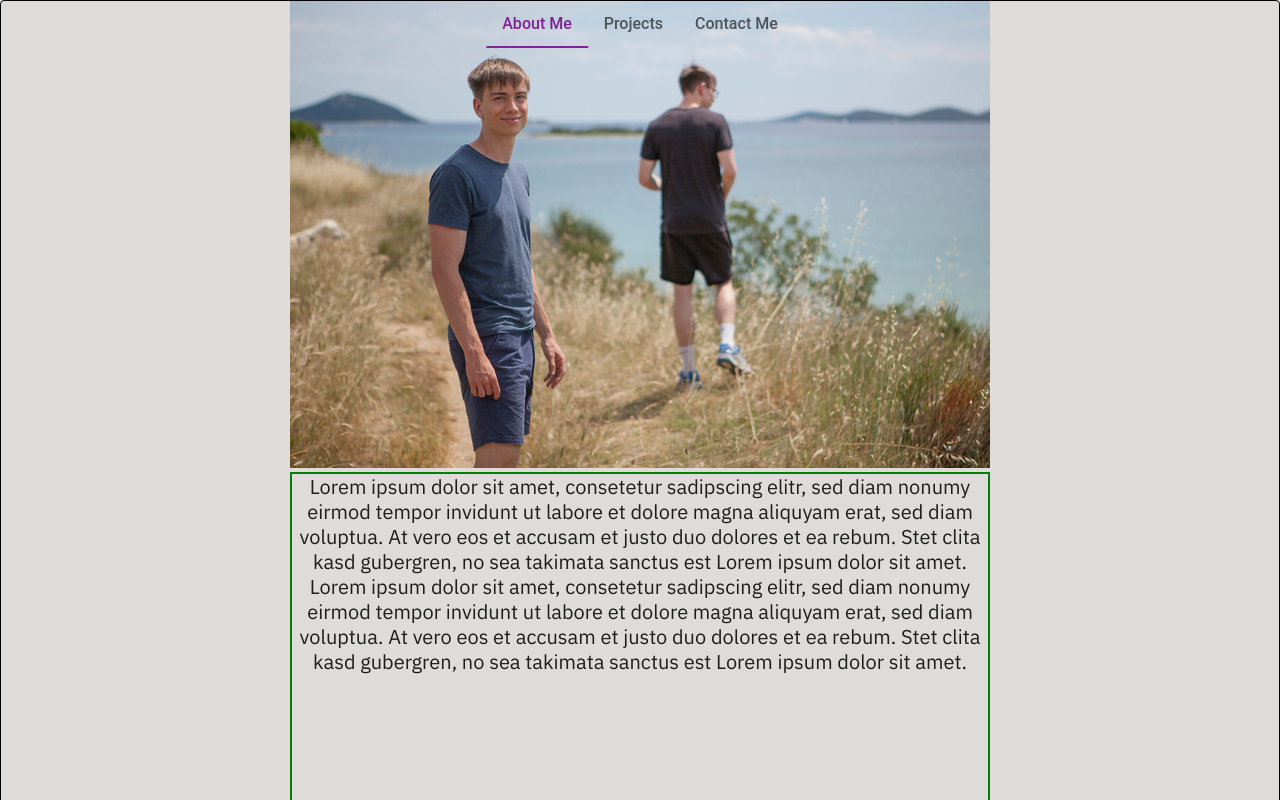
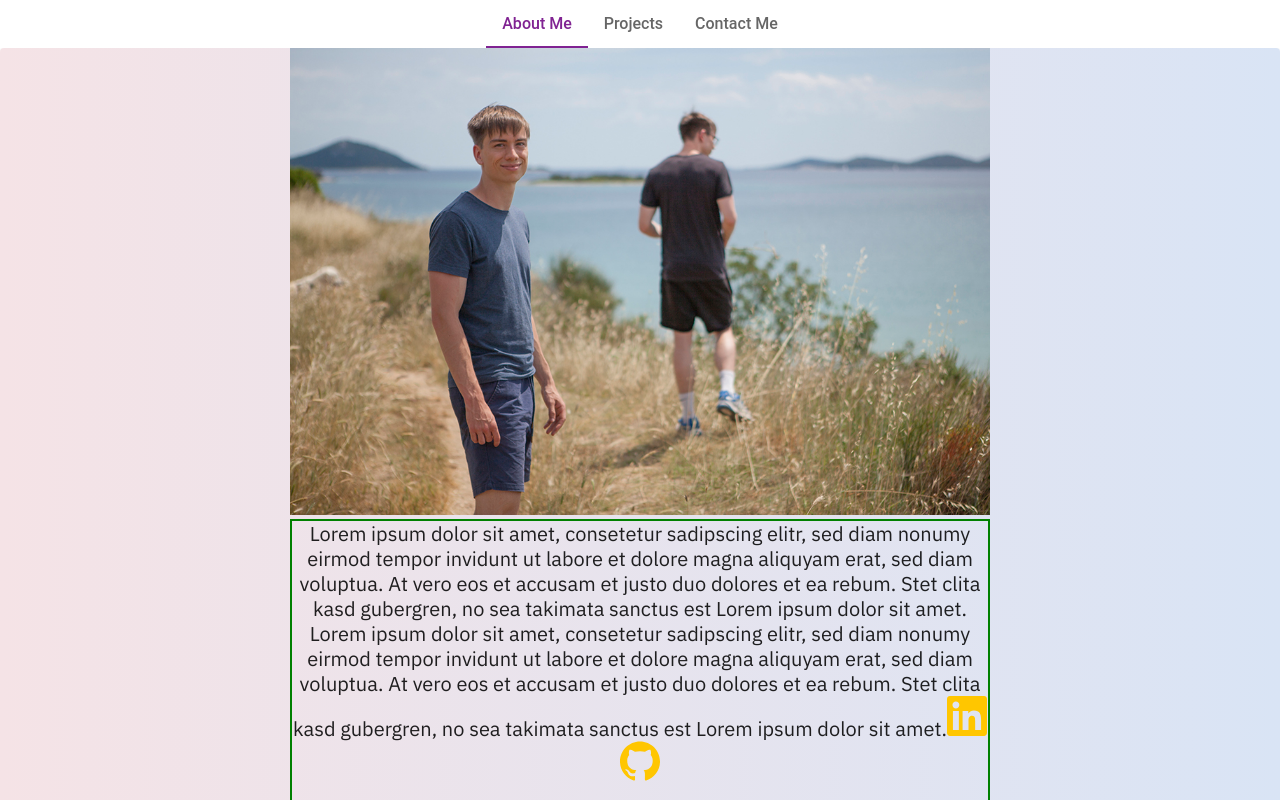
Before and after one commit to MarkusDunkel/personal_homepage, a React (Create React App) app: page / in a window 1280 px wide. Shown: the top 800 px of the page. Built offline with nearby package versions, Linux system fonts and the light colour scheme.

Commit message:
Component IconHolder created, NavBar improved

```diff
--- a/src/App.tsx
+++ b/src/App.tsx
@@ -1,14 +1,18 @@
-import { Box, colors, createTheme, Tab, Tabs, ThemeProvider, Typography } from '@mui/material';
-import type { PaletteOptions } from '@mui/material';
-import { SyntheticEvent, useRef, useState } from 'react';
+import {
+  Box, ThemeProvider,
+  Typography, useTheme
+} from '@mui/material';
+import { useRef, useState } from 'react';
+import { SiGithub, SiLinkedin } from "react-icons/si";
 import './App.css';
+import { aboutMeText } from './components/content';
+import ContentHolder from './components/ContentHolder';
+import IconHolder from './components/IconHolder';
+import NavBar from './components/NavBar';
 import ScrollToTop from './components/ScrollToTop';
 import SiteSection from './components/SiteSection';
 import { defaultTheme } from './components/theme';
-import { aboutMeText } from './components/content';
-import profilePicture from './pictures/profilePicture.jpg'
-import ContentHolder from './components/ContentHolder';
-import NavBar from './components/NavBar';
+import profilePicture from './pictures/profilePicture.jpg';
 
 
 export const getTabProps = (
@@ -30,8 +34,8 @@ function App() {
   const about: any = useRef<HTMLInputElement>(null);
   const project: any = useRef<HTMLInputElement>(null);
   const contact: any = useRef<HTMLInputElement>(null);
-
-
+  const theme = useTheme();
+  console.log(theme.palette.primary.light);
   const [tabIndex, setTabIndex] = useState('about');
 
 
@@ -41,13 +45,20 @@ function App() {
       <Box>
         <ScrollToTop />
 
-        <NavBar about={about} project={project} contact={contact} setTabIndex={setTabIndex} tabIndex={tabIndex} />
+        <NavBar about={about} project={project} contact={contact} setTabIndex={setTabIndex}
+          tabIndex={tabIndex} />
         <Box sx={{ width: '100%' }}>
           <SiteSection>
             <ContentHolder>
-              <img src={profilePicture} alt="fireSpot" style={{ width: '700px', }} />
+              <img src={profilePicture} alt="profilePicture" style={{ width: '700px', }} />
               <Box height='500px' ref={about} id='about' sx={{ border: '2px solid green' }}>
                 <Typography variant='body'>{aboutMeText}</Typography>
+                <IconHolder link='https://linkedin.com/in/mdunkel/' >
+                  <SiLinkedin />
+                </IconHolder>
+                <IconHolder link='https://github.com/MarkusDunkel' >
+                  <SiGithub />
+                </IconHolder>
               </Box>
             </ContentHolder>
           </SiteSection>
--- /dev/null
+++ b/src/components/IconHolder.tsx
@@ -0,0 +1,27 @@
+import { useTheme } from '@mui/material';
+import { ReactNode } from 'react';
+import { IconContext } from 'react-icons';
+
+export interface IconHolderProps {
+
+    link: string;
+    children: ReactNode;
+}
+
+const IconHolder = ({ link, children }: IconHolderProps) => {
+    const theme = useTheme();
+    return (
+        <IconContext.Provider value={{
+            color: theme.palette.action.selected, size: '40',
+            className: "global-class-name"
+        }}>
+            <a href={link}>
+                {children}
+            </a>
+
+        </IconContext.Provider>
+    )
+}
+
+
+export default IconHolder
--- a/src/components/NavBar.tsx
+++ b/src/components/NavBar.tsx
@@ -1,4 +1,4 @@
-import { Tab, Tabs, Typography } from "@mui/material";
+import { alpha, Box, Tab, Tabs, Typography, useTheme } from "@mui/material";
 import { SyntheticEvent, useRef, useState } from "react";
 
 export const getTabProps = (
@@ -24,6 +24,11 @@ interface SiteSectionProps {
 }
 const NavBar = ({ about, project, contact, setTabIndex, tabIndex }: SiteSectionProps) => {
 
+    const navBarHeight = 48;
+
+    const theme = useTheme();
+
+    const backgroundColor = alpha(theme.palette.neutrals.background, .9)
 
 
     const scrollToSection = (event: SyntheticEvent<Element, Event>, newTabIndex: string) => {
@@ -48,7 +53,13 @@ const NavBar = ({ about, project, contact, setTabIndex, tabIndex }: SiteSectionP
     }
 
     return (
-        <Tabs value={tabIndex} onChange={scrollToSection} centered sx={{ position: "fixed", left: '50%', transform: 'translate(-50%, 0)', }}>
+        <Box sx={{ height: navBarHeight }}>
+
+
+            <Tabs value={tabIndex} onChange={scrollToSection} centered textColor='primary' sx={{
+                position: "fixed", left: '50%', transform: 'translate(-50%, 0)',
+                bgcolor: backgroundColor, width: '100%', height: navBarHeight
+            }}>
                 <Tab {...getTabProps(
                     'About Me', 'about'
                 )} />
@@ -62,7 +73,12 @@ const NavBar = ({ about, project, contact, setTabIndex, tabIndex }: SiteSectionP
 
 
             </Tabs>
+        </Box>
     );
 }
 
 export default NavBar
+
+function color(white: any): string {
+    throw new Error("Function not implemented.");
+}
--- a/src/components/SiteSection.tsx
+++ b/src/components/SiteSection.tsx
@@ -1,4 +1,4 @@
-import { Box, Card } from '@mui/material';
+import { Box, Card, useTheme } from '@mui/material';
 import { ReactNode } from 'react';
 
 export interface SiteSectionProps {
@@ -6,9 +6,11 @@ export interface SiteSectionProps {
 }
 
 const SiteSection = ({ children }: SiteSectionProps) => {
+
+    const theme = useTheme();
     return (<Card variant="elevation" sx={{
-        border: 'solid 1px black', bgcolor: 'secondary.main', padding: 0, textAlign: 'center', display: 'flex', justifyContent: 'center'
-    }}>
+        padding: 0, textAlign: 'center', display: 'flex', justifyContent: 'center'
+    }} style={{ background: theme.palette.gradients.bluePurple }}>
         {children}
     </Card >)
 }
--- a/src/components/palette.ts
+++ b/src/components/palette.ts
@@ -12,7 +12,7 @@ export const palette: PaletteOptions = {
         lightestBlue: '#E0EAF2',
         lightGrey: '#DEE2E3',
         lightestGrey: '#EEF0F1',
-        background: '#F9FAFA',
+        background: '#FFFFFF',
         // background: '#FFF',
     },
     primary: {
@@ -36,10 +36,10 @@ export const palette: PaletteOptions = {
         dark: '#AA2E25',
     },
     gradients: {
-        bluePurple: 'linear-gradient(to right, #D5B5FF, #77CEFF)',
+        bluePurple: 'linear-gradient(to right, #f5e3e6, #d9e4f5)',
     },
     secondary: { main: '#DEDBD8' },
     action: {
-        selected: '#f6be4f',
+        selected: '#FFC600',
     },
 };
```
Lines whose indentation alone changed are shown as unchanged.
